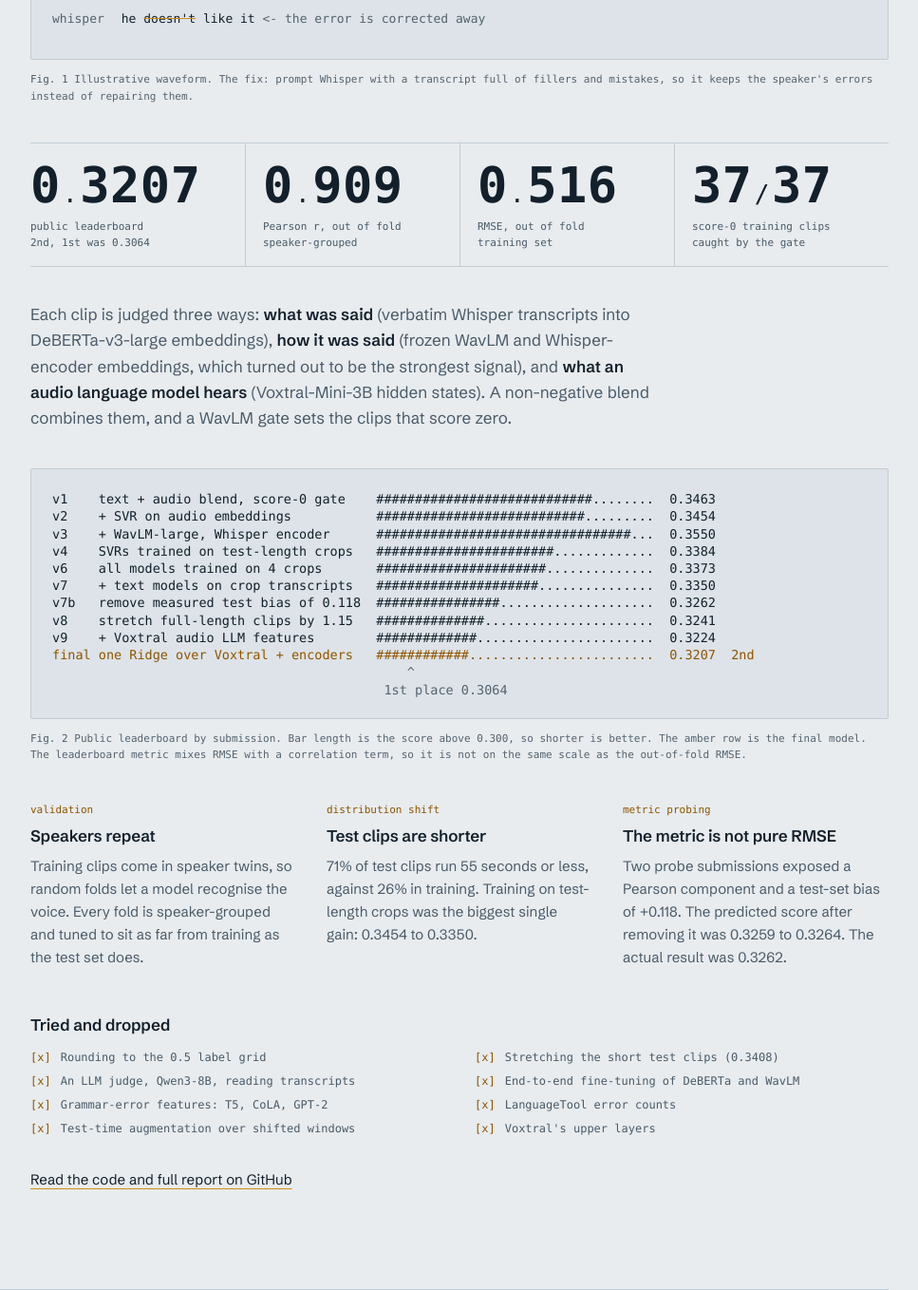
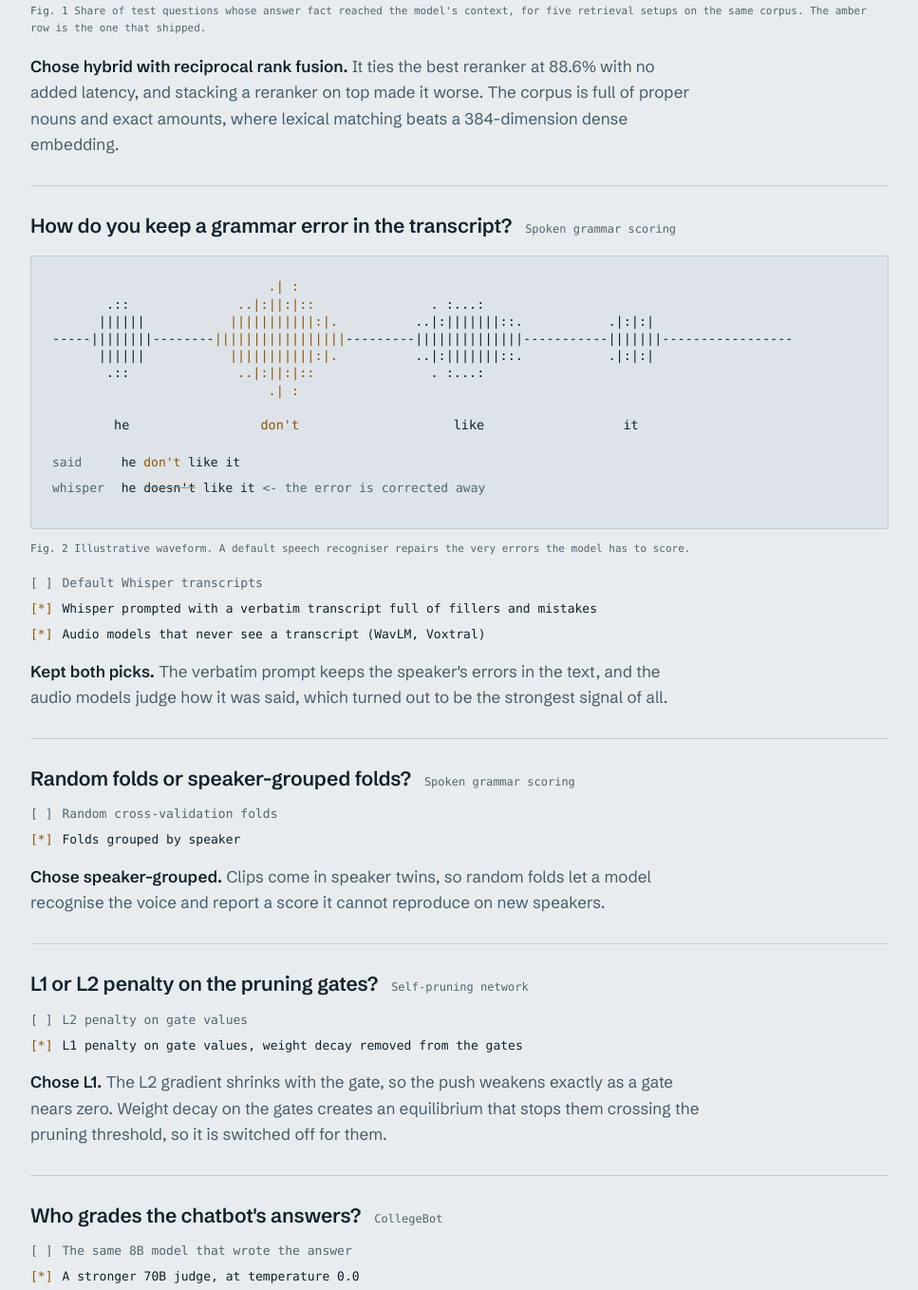
Before and after one commit to Techy-A/Portfolio, a plain HTML site: page src/index.template.html in a window 1280 px wide. Shown: the part 1243-2601 px from the top of the page at 95% size, without its empty margins (254-1221 px from the left). Drawn offline with Linux system fonts and the light colour scheme; a web font is replaced by a local one.

Commit message:
Lead with method, drop competition rank
- New thesis: try every reasonable answer, then prove which one is better
- Method section: six real decisions with the options compared and the
  evidence, led by an ASCII chart of five measured retrieval setups
- Spoken grammar scoring kept as a project; rank, leaderboard scores and
  competition name removed everywhere, including link preview and metadata

```diff
--- a/src/index.template.html
+++ b/src/index.template.html
@@ -4,18 +4,18 @@
 <meta charset="utf-8">
 <meta name="viewport" content="width=device-width, initial-scale=1, viewport-fit=cover">
 <title>Aryan Awasthi</title>
-<meta name="description" content="Aryan Awasthi builds machine learning models and the measurements that tell you whether they work. Speech ML, RAG, model evaluation.">
+<meta name="description" content="Aryan Awasthi tries every reasonable answer, then proves which one is better. Machine learning, model evaluation, RAG and speech ML.">
 <meta name="color-scheme" content="light dark">
 <link rel="canonical" href="{{SITE}}">
 <meta property="og:type" content="profile">
 <meta property="og:site_name" content="Aryan Awasthi">
 <meta property="og:title" content="Aryan Awasthi, machine learning and model evaluation">
-<meta property="og:description" content="2nd on the SHL Kaggle public leaderboard. AI Research Intern on model evaluation at Appy Pie (Pixazo). Open to ML, data and analytics roles.">
+<meta property="og:description" content="I try every reasonable answer, then prove which one is better. AI Research Intern on model evaluation at Appy Pie (Pixazo). Open to ML, data and analytics roles.">
 <meta property="og:url" content="{{SITE}}">
 <meta property="og:image" content="{{SITE}}og.png">
 <meta property="og:image:width" content="1200">
 <meta property="og:image:height" content="627">
-<meta property="og:image:alt" content="Aryan Awasthi in ASCII lettering, with the line: I build models, and the measurements that tell you whether they work.">
+<meta property="og:image:alt" content="Aryan Awasthi in ASCII lettering, with the line: I try every reasonable answer, then prove which one is better.">
 <meta name="twitter:card" content="summary_large_image">
 <script type="application/ld+json">
 {
@@ -24,7 +24,7 @@
   "name": "Aryan Awasthi",
   "url": "{{SITE}}",
   "email": "mailto:aryanawasthi017@gmail.com",
-  "description": "Machine learning and data student who builds models and the evaluation that measures them.",
+  "description": "Machine learning and data student who compares every reasonable approach and proves which one is better.",
   "address": { "@type": "PostalAddress", "addressLocality": "New Delhi", "addressCountry": "IN" },
   "affiliation": { "@type": "CollegeOrUniversity", "name": "Thapar Institute of Engineering and Technology" },
   "knowsAbout": ["Machine learning", "Model evaluation", "Speech and audio ML", "Retrieval-augmented generation", "Statistics"],
@@ -197,6 +197,17 @@ figcaption b { color: var(--ink-2); font-weight: 500; }
 .diff dt { color: var(--ink-3); }
 .diff dd { margin: 0; color: var(--ink); }
 
+.decisions { list-style: none; padding: 0; margin: 36px 0 0; border-top: 1px solid var(--rule); }
+.dec { padding: 28px 0 30px; border-bottom: 1px solid var(--rule); }
+.dec figure { margin: 18px 0; }
+.dq { font-size: 21px; font-weight: 600; letter-spacing: -.01em; line-height: 1.3; margin: 0; display: flex; flex-wrap: wrap; align-items: baseline; gap: 4px 14px; text-wrap: balance; }
+.dq .src { font-family: var(--mono); font-size: 12px; font-weight: 400; color: var(--ink-3); letter-spacing: 0; }
+.opts { list-style: none; padding: 0; margin: 14px 0 0; font-family: var(--mono); font-size: 13px; color: var(--ink-3); display: grid; gap: 6px; }
+.opts li::before { content: "[ ]" / ""; margin-right: 10px; }
+.opts li.pick { color: var(--ink); }
+.opts li.pick::before { content: "[*]" / ""; color: var(--signal-ink); }
+.why { margin: 14px 0 0; color: var(--ink-2); max-width: 68ch; }
+.why b { color: var(--ink); font-weight: 600; }
 .lessons { display: grid; gap: 28px; margin-top: 8px; }
 @media (min-width: 760px) { .lessons { grid-template-columns: repeat(3, 1fr); gap: 32px; } }
 .lessons h3 { font-size: 17px; margin-bottom: 8px; }
@@ -279,7 +290,7 @@ footer { border-top: 1px solid var(--rule); padding-top: 22px; padding-bottom: 4
   <header class="bar">
     <a class="who" href="#top">aryan.awasthi</a>
     <nav aria-label="Sections">
-      <a href="#work">Work</a>
+      <a href="#method">Method</a>
       <a class="opt" href="#experience">Experience</a>
       <a class="opt" href="#projects">Projects</a>
       <a class="opt" href="#journey">Journey</a>
@@ -298,8 +309,8 @@ footer { border-top: 1px solid var(--rule); padding-top: 22px; padding-bottom: 4
       <div class="hero-grid">
         <p class="kicker"><b>ML and data</b>New Delhi, India<br>B.E. ENC, 2027</p>
         <div>
-          <p class="lead">I build models, and the <em>measurements</em> that tell you whether they work.</p>
-          <p class="sub">Final-year Electronics and Computer Engineering student at Thapar Institute. Most recently an <strong>AI Research Intern on model evaluation</strong> at Appy Pie (Pixazo) from June to July 2026, where I ranked 15 models over 1,050 match-ups with Elo and Bradley-Terry. <strong>2nd on the public leaderboard</strong> of the SHL Hiring Assessment 2026 on Kaggle.</p>
+          <p class="lead">I try every reasonable answer, then <em>prove</em> which one is better.</p>
+          <p class="sub">Final-year Electronics and Computer Engineering student at Thapar Institute. Most recently an <strong>AI Research Intern on model evaluation</strong> at Appy Pie (Pixazo) from June to July 2026, where I ranked 15 models over 1,050 match-ups with Elo, Bradley-Terry and bootstrap confidence intervals.</p>
           <div class="actions">
             <a class="btn primary" href="mailto:aryanawasthi017@gmail.com">Email me</a>
             <a class="btn" href="AryanAwasthi.pdf">Resume (PDF)</a>
@@ -311,15 +322,34 @@ footer { border-top: 1px solid var(--rule); padding-top: 22px; padding-bottom: 4
       </div>
     </section>
 
-    <!-- Highlight -->
-    <section class="sec" id="work" aria-labelledby="work-h">
-      <header class="rail"><p class="k">Highlight</p><p class="v">Kaggle, 2026<br>SHL Hiring Assessment</p></header>
+    <!-- Method -->
+    <section class="sec" id="method" aria-labelledby="method-h">
+      <header class="rail"><p class="k">Method</p><p class="v">Six decisions<br>and the evidence</p></header>
       <div>
-        <h2 id="work-h">Scoring spoken grammar from 60 seconds of audio</h2>
+        <h2 id="method-h">Every answer gets tested against the alternatives</h2>
         <div class="prose">
-          <p>The model listens to 45 to 60 seconds of spontaneous spoken English and predicts a grammar score from 0 to 5. The hard part is that speech recognisers correct grammar by default, which removes the very errors the model has to score.</p>
+          <p>Before I commit to a design, I list the reasonable options, measure them on the same footing and keep the one the evidence supports. These are real decisions from my projects, with the options I compared and the reason the winner won.</p>
         </div>
 
+        <ol class="decisions">
+          <li class="dec">
+            <p class="dq">Dense, sparse or hybrid retrieval?<span class="src">CollegeBot</span></p>
+            <figure>
+              <div class="plate">
+                <div class="fit"><pre id="ret" aria-hidden="true"></pre></div>
+              </div>
+              <figcaption><b>Fig. 1</b>  Share of test questions whose answer fact reached the model's context, for five retrieval setups on the same corpus. The amber row is the one that shipped.</figcaption>
+              <div class="sr-only"><table>
+                <caption>Retrieval setups compared</caption>
+                <thead><tr><th>Setup</th><th>Fact reaches context</th><th>Added latency</th></tr></thead>
+                <tbody id="ret-table"></tbody>
+              </table></div>
+            </figure>
+            <p class="why"><b>Chose hybrid with reciprocal rank fusion.</b> It ties the best reranker at 88.6% with no added latency, and stacking a reranker on top made it worse. The corpus is full of proper nouns and exact amounts, where lexical matching beats a 384-dimension dense embedding.</p>
+          </li>
+
+          <li class="dec">
+            <p class="dq">How do you keep a grammar error in the transcript?<span class="src">Spoken grammar scoring</span></p>
             <figure>
               <div class="plate">
                 <div class="fit"><pre id="wave" aria-hidden="true"></pre></div>
@@ -328,54 +358,57 @@ footer { border-top: 1px solid var(--rule); padding-top: 22px; padding-bottom: 4
                   <dt>whisper</dt><dd>he <span class="strike">doesn't</span> like it <span class="dim">  &lt;- the error is corrected away</span></dd>
                 </dl>
               </div>
-          <figcaption><b>Fig. 1</b>  Illustrative waveform. The fix: prompt Whisper with a transcript full of fillers and mistakes, so it keeps the speaker's errors instead of repairing them.</figcaption>
+              <figcaption><b>Fig. 2</b>  Illustrative waveform. A default speech recogniser repairs the very errors the model has to score.</figcaption>
             </figure>
+            <ul class="opts" aria-label="Options compared">
+              <li>Default Whisper transcripts</li>
+              <li class="pick">Whisper prompted with a verbatim transcript full of fillers and mistakes</li>
+              <li class="pick">Audio models that never see a transcript (WavLM, Voxtral)</li>
+            </ul>
+            <p class="why"><b>Kept both picks.</b> The verbatim prompt keeps the speaker's errors in the text, and the audio models judge how it was said, which turned out to be the strongest signal of all.</p>
+          </li>
 
-        <div class="readout" role="list">
-          <div role="listitem"><span class="n">0<i>.</i>3207</span><span class="l">public leaderboard<br>2nd, 1st was 0.3064</span></div>
-          <div role="listitem"><span class="n">0<i>.</i>909</span><span class="l">Pearson r, out of fold<br>speaker-grouped</span></div>
-          <div role="listitem"><span class="n">0<i>.</i>516</span><span class="l">RMSE, out of fold<br>training set</span></div>
-          <div role="listitem"><span class="n">37<i>/</i>37</span><span class="l">score-0 training clips<br>caught by the gate</span></div>
-        </div>
+          <li class="dec">
+            <p class="dq">Random folds or speaker-grouped folds?<span class="src">Spoken grammar scoring</span></p>
+            <ul class="opts" aria-label="Options compared">
+              <li>Random cross-validation folds</li>
+              <li class="pick">Folds grouped by speaker</li>
+            </ul>
+            <p class="why"><b>Chose speaker-grouped.</b> Clips come in speaker twins, so random folds let a model recognise the voice and report a score it cannot reproduce on new speakers.</p>
+          </li>
 
-        <div class="prose">
-          <p>Each clip is judged three ways: <strong>what was said</strong> (verbatim Whisper transcripts into DeBERTa-v3-large embeddings), <strong>how it was said</strong> (frozen WavLM and Whisper-encoder embeddings, which turned out to be the strongest signal), and <strong>what an audio language model hears</strong> (Voxtral-Mini-3B hidden states). A non-negative blend combines them, and a WavLM gate sets the clips that score zero.</p>
-        </div>
+          <li class="dec">
+            <p class="dq">L1 or L2 penalty on the pruning gates?<span class="src">Self-pruning network</span></p>
+            <ul class="opts" aria-label="Options compared">
+              <li>L2 penalty on gate values</li>
+              <li class="pick">L1 penalty on gate values, weight decay removed from the gates</li>
+            </ul>
+            <p class="why"><b>Chose L1.</b> The L2 gradient shrinks with the gate, so the push weakens exactly as a gate nears zero. Weight decay on the gates creates an equilibrium that stops them crossing the pruning threshold, so it is switched off for them.</p>
+          </li>
 
-        <figure>
-          <div class="plate">
-            <div class="fit"><pre id="lb" aria-hidden="true"></pre></div>
-          </div>
-          <figcaption><b>Fig. 2</b>  Public leaderboard by submission. Bar length is the score above 0.300, so shorter is better. The amber row is the final model. The leaderboard metric mixes RMSE with a correlation term, so it is not on the same scale as the out-of-fold RMSE.</figcaption>
-          <div class="sr-only"><table>
-            <caption>Public leaderboard score by submission</caption>
-            <thead><tr><th>Version</th><th>Change</th><th>Public score</th></tr></thead>
-            <tbody id="lb-table"></tbody>
-          </table></div>
-        </figure>
+          <li class="dec">
+            <p class="dq">Who grades the chatbot's answers?<span class="src">CollegeBot</span></p>
+            <ul class="opts" aria-label="Options compared">
+              <li>The same 8B model that wrote the answer</li>
+              <li class="pick">A stronger 70B judge, at temperature 0.0</li>
+            </ul>
+            <p class="why"><b>Chose the separate judge.</b> A model grading its own output invites self-preference bias. Temperature is pinned at 0.0 because run-to-run spread was larger than some of the improvements being measured.</p>
+          </li>
 
-        <div class="lessons">
-          <div>
-            <span class="tag">validation</span>
-            <h3>Speakers repeat</h3>
-            <p>Training clips come in speaker twins, so random folds let a model recognise the voice. Every fold is speaker-grouped and tuned to sit as far from training as the test set does.</p>
-          </div>
-          <div>
-            <span class="tag">distribution shift</span>
-            <h3>Test clips are shorter</h3>
-            <p>71% of test clips run 55 seconds or less, against 26% in training. Training on test-length crops was the biggest single gain: 0.3454 to 0.3350.</p>
-          </div>
-          <div>
-            <span class="tag">metric probing</span>
-            <h3>The metric is not pure RMSE</h3>
-            <p>Two probe submissions exposed a Pearson component and a test-set bias of +0.118. The predicted score after removing it was 0.3259 to 0.3264. The actual result was 0.3262.</p>
-          </div>
-        </div>
+          <li class="dec">
+            <p class="dq">A ready-made conversation chain, or a plain pipeline?<span class="src">CollegeBot</span></p>
+            <ul class="opts" aria-label="Options compared">
+              <li>LangChain ConversationalRetrievalChain</li>
+              <li class="pick">Retrieve, build the prompt, stream</li>
+            </ul>
+            <p class="why"><b>Chose the plain pipeline.</b> The chain makes two sequential model calls per follow-up on a rate-limited tier and does not stream cleanly. Prepending the previous question keeps follow-ups retrievable at no extra cost.</p>
+          </li>
+        </ol>
 
-        <h3 class="dropped-h">Tried and dropped</h3>
+        <h3 class="dropped-h">Tested and dropped, spoken grammar scoring</h3>
         <ul class="dropped">
           <li>Rounding to the 0.5 label grid</li>
-          <li>Stretching the short test clips (0.3408)</li>
+          <li>Stretching the short clips' predictions</li>
           <li>An LLM judge, Qwen3-8B, reading transcripts</li>
           <li>End-to-end fine-tuning of DeBERTa and WavLM</li>
           <li>Grammar-error features: T5, CoLA, GPT-2</li>
@@ -383,7 +416,6 @@ footer { border-top: 1px solid var(--rule); padding-top: 22px; padding-bottom: 4
           <li>Test-time augmentation over shifted windows</li>
           <li>Voxtral's upper layers</li>
         </ul>
-        <p class="more"><a href="https://github.com/Techy-A/shl-grammar-scoring">Read the code and full report on GitHub</a></p>
       </div>
     </section>
 
@@ -418,7 +450,7 @@ footer { border-top: 1px solid var(--rule); padding-top: 22px; padding-bottom: 4
     <section class="sec" id="projects" aria-labelledby="proj-h">
       <header class="rail"><p class="k">Projects</p><p class="v">2025 to 2026<br>Problem, result, limit</p></header>
       <div>
-        <h2 id="proj-h">Four projects, each drawn as its pipeline</h2>
+        <h2 id="proj-h">Five projects, each drawn as its pipeline</h2>
         <ol class="projects">
           <li class="proj">
             <div>
@@ -438,6 +470,23 @@ footer { border-top: 1px solid var(--rule); padding-top: 22px; padding-bottom: 4
                         <b>Llama 3.1</b> on Groq
                                        |
                     cited answer  or  refusal</pre></div>
+          </li>
+          <li class="proj">
+            <div>
+              <h3><a href="https://github.com/Techy-A/shl-grammar-scoring">Spoken grammar scoring<span class="ext">shl-grammar-scoring</span></a></h3>
+              <dl class="case">
+                <dt>Problem</dt><dd>Predict a 0 to 5 grammar score from 45 to 60 seconds of spontaneous speech, when speech recognisers correct the errors by default.</dd>
+                <dt>Result</dt><dd>Verbatim transcripts, frozen speech encoders and an audio language model, blended. Out-of-fold Pearson r of <strong>0.909</strong> on speaker-grouped folds.</dd>
+                <dt>Limit</dt><dd>Test clips run shorter than training clips, so every model had to be retrained on test-length crops to stay calibrated.</dd>
+              </dl>
+            </div>
+            <div class="pipe fit"><pre aria-hidden="true">audio clip
+   |
+   +--&gt; <b>Whisper</b>, verbatim prompt --&gt; DeBERTa ---+
+   +--&gt; <b>WavLM</b> + Whisper encoder ----------------+--&gt; blend --&gt; 0 to 5
+   +--&gt; <b>Voxtral-Mini-3B</b> hidden states ----------+
+   |
+   +--&gt; WavLM gate --&gt; clips that score 0</pre></div>
           </li>
           <li class="proj">
             <div>
@@ -462,7 +511,7 @@ footer { border-top: 1px solid var(--rule); padding-top: 22px; padding-bottom: 4
             <div>
               <h3><a href="https://github.com/Techy-A/LORA_for_GPU">Audio LLM grammar scorer<span class="ext">LORA_for_GPU</span></a></h3>
               <dl class="case">
-                <dt>Problem</dt><dd>Fine-tune Voxtral-Mini-3B, an audio language model, to score spoken grammar on a consumer GPU, as one more model for the SHL blend.</dd>
+                <dt>Problem</dt><dd>Fine-tune Voxtral-Mini-3B, an audio language model, to score spoken grammar on a consumer GPU, as one more model for the spoken grammar blend.</dd>
                 <dt>Result</dt><dd>4-bit NF4 weights with LoRA adapters fit an <strong>8&nbsp;GB GPU</strong>. Speaker-grouped 5-fold cross-validation keeps the out-of-fold predictions honest.</dd>
                 <dt>Limit</dt><dd>A full run takes about 3 to 5 hours, and the model trains on 30-second crops, so longer test clips are scored in windows.</dd>
               </dl>
@@ -517,7 +566,7 @@ linear score head --&gt; grammar score 0 to 5</pre></div>
           <li><span class="y">2025</span><span class="t" aria-hidden="true">--+--</span><span class="e">CollegeBot, an end-to-end RAG chatbot</span></li>
           <li><span class="y">2026</span><span class="t" aria-hidden="true">--+--</span><span class="e">Self-pruning neural network, Tredence case study</span></li>
           <li><span class="y"></span><span class="t" aria-hidden="true">  |--</span><span class="e">AI Research Intern at Appy Pie (Pixazo)</span></li>
-          <li class="now"><span class="y"></span><span class="t" aria-hidden="true">  |--</span><span class="e">2nd on the SHL Kaggle public leaderboard</span></li>
+          <li class="now"><span class="y"></span><span class="t" aria-hidden="true">  |--</span><span class="e">Spoken grammar scoring from audio</span></li>
           <li><span class="y">2027</span><span class="t" aria-hidden="true">--o  </span><span class="e">Graduating</span></li>
         </ol>
       </div>
@@ -538,7 +587,6 @@ linear score head --&gt; grammar score 0 to 5</pre></div>
 
         <ul class="edu" style="margin-top:48px">
           <li><b>Thapar Institute of Engineering and Technology, Patiala</b><span>B.E. Electronics and Computer Engineering, 2023 to 2027 (expected)</span></li>
-          <li><b>Kaggle: SHL Hiring Assessment 2026</b><span>2nd on the public leaderboard, score 0.3207</span></li>
           <li><b>JEE Mains 2023</b><span>92.2 percentile</span></li>
           <li><b>Team Fateh, low voltage systems</b><span>MPU-6050 gyroscope sensor system for driver indications, PCB design and system-level debugging</span></li>
         </ul>
@@ -632,43 +680,38 @@ linear score head --&gt; grammar score 0 to 5</pre></div>
     el.innerHTML = lines.join("\n");
   }
 
-  /* ---------- Fig. 2: leaderboard ASCII bar chart ---------- */
-  var LB = [
-    ["v1", "text + audio blend, score-0 gate", 0.3463],
-    ["v2", "+ SVR on audio embeddings", 0.3454],
-    ["v3", "+ WavLM-large, Whisper encoder", 0.3550],
-    ["v4", "SVRs trained on test-length crops", 0.3384],
-    ["v6", "all models trained on 4 crops", 0.3373],
-    ["v7", "+ text models on crop transcripts", 0.3350],
-    ["v7b", "remove measured test bias of 0.118", 0.3262],
-    ["v8", "stretch full-length clips by 1.15", 0.3241],
-    ["v9", "+ Voxtral audio LLM features", 0.3224],
-    ["final", "one Ridge over Voxtral + encoders", 0.3207]
+  /* ---------- Fig. 1: retrieval setups, ASCII bar chart ---------- */
+  var RET = [
+    ["Dense MMR, k = 6", 77.1, "none"],
+    ["BM25 only", 80.0, "none"],
+    ["Dense + cross-encoder", 88.6, "~2 s/query"],
+    ["Hybrid dense + BM25 (RRF)", 88.6, "none"],
+    ["Hybrid + cross-encoder", 85.7, "~1.4 s/query"]
   ];
+  var PICK = 3;
   function pad(s, n) { s = String(s); while (s.length < n) s += " "; return s; }
-  function buildLB() {
-    var el = document.getElementById("lb");
-    var box = el.parentNode;
-    var w = box.clientWidth;
-    var wide = w >= 640;
-    var barW = wide ? 36 : 22, lo = 0.30, hi = 0.36;
+  function buildRet() {
+    var el = document.getElementById("ret");
+    var w = el.parentNode.clientWidth;
+    var wide = w >= 600;
+    var barW = wide ? 40 : 20, nameW = wide ? 28 : 27;
     var out = [];
-    var first = Math.round((0.3064 - lo) / (hi - lo) * barW);
-    LB.forEach(function (row, i) {
-      var n = Math.round((row[2] - lo) / (hi - lo) * barW);
+    out.push('<span class="dim">' + pad("setup", nameW) + (wide ? pad("fact reaches context, 0 to 100%", barW + 9) + "added latency" : "") + "</span>");
+    out.push("");
+    RET.forEach(function (r, i) {
+      var n = Math.round(r[1] / 100 * barW);
       var bar = Array(n + 1).join("#") + Array(barW - n + 1).join(".");
-      var lbl = pad(row[0], 6) + (wide ? pad(row[1], 36) : "");
-      var line = lbl + bar + "  " + row[2].toFixed(4);
-      if (i === LB.length - 1) line = '<span class="hl">' + line + "  2nd</span>";
+      var line = wide
+        ? pad(r[0], nameW) + bar + "  " + r[1].toFixed(1) + "%  " + r[2]
+        : pad(r[0], nameW) + "\n" + bar + " " + r[1].toFixed(1) + "% " + r[2];
+      if (i === PICK) line = '<span class="hl">' + line + "  &lt;- shipped</span>";
       out.push(line);
+      if (!wide && i < RET.length - 1) out.push("");
     });
-    var axis = pad("", 6) + (wide ? pad("", 36) : "") + Array(first + 1).join(" ") + "^";
-    out.push('<span class="dim">' + axis + "</span>");
-    out.push('<span class="dim">' + pad("", 6) + (wide ? pad("", 36) : "") + Array(Math.max(first - 3, 0) + 1).join(" ") + "1st place 0.3064</span>");
     el.innerHTML = out.join("\n");
-    var tb = document.getElementById("lb-table");
+    var tb = document.getElementById("ret-table");
     if (!tb.children.length) {
-      tb.innerHTML = LB.map(function (r) { return "<tr><td>" + r[0] + "</td><td>" + r[1] + "</td><td>" + r[2].toFixed(4) + "</td></tr>"; }).join("");
+      tb.innerHTML = RET.map(function (r) { return "<tr><td>" + r[0] + "</td><td>" + r[1].toFixed(1) + "%</td><td>" + r[2] + "</td></tr>"; }).join("");
     }
   }
 
@@ -722,12 +765,12 @@ linear score head --&gt; grammar score 0 to 5</pre></div>
   }
 
   buildWave();
-  buildLB();
+  buildRet();
   fitAll();
   converge();
   var t;
-  window.addEventListener("resize", function () { clearTimeout(t); t = setTimeout(function () { buildWave(); buildLB(); fitAll(); }, 80); });
-  if (document.fonts && document.fonts.ready) document.fonts.ready.then(function () { buildWave(); buildLB(); fitAll(); });
+  window.addEventListener("resize", function () { clearTimeout(t); t = setTimeout(function () { buildWave(); buildRet(); fitAll(); }, 80); });
+  if (document.fonts && document.fonts.ready) document.fonts.ready.then(function () { buildWave(); buildRet(); fitAll(); });
 })();
 </script>
 </body>
```
Also changed, not shown: index.html (+132 -89 lines), src/og.html (+2 -2 lines), og.png. Lines whose indentation alone changed are shown as unchanged.
